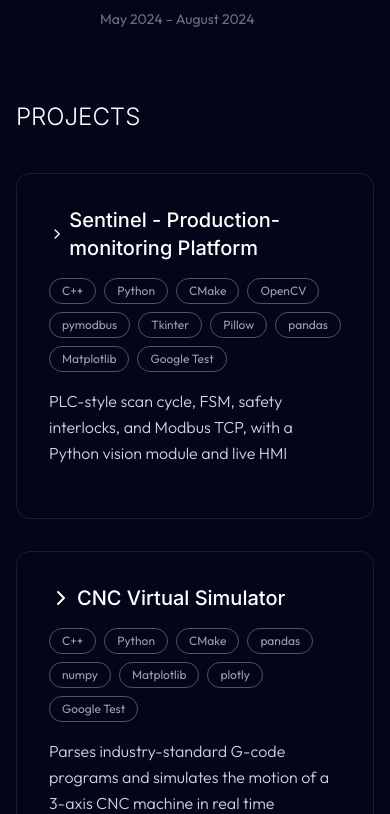
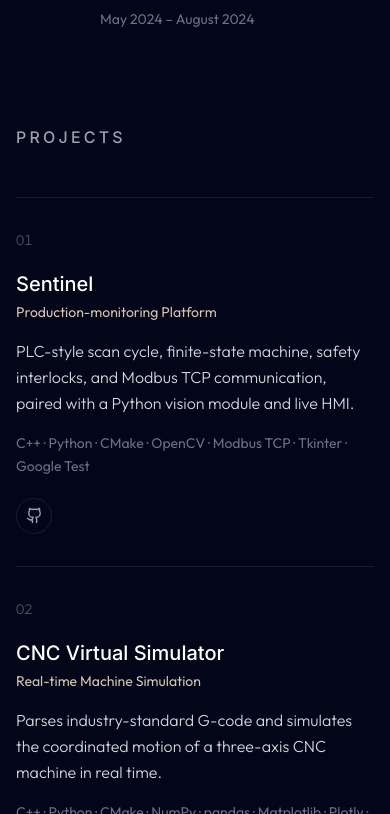
Before and after one commit to louisnguyenn/Louis-Personal-Portfolio, a React (Vite) app: page / in a window 390 px wide. Shown: the part 1770-2584 px from the top of the page. Built offline with nearby package versions, Linux system fonts and the light colour scheme.

Commit message:
restyle projects section

```diff
--- a/src/components/sections/Projects.jsx
+++ b/src/components/sections/Projects.jsx
@@ -1,22 +1,20 @@
-import { ArrowRight, ChevronRight, ExternalLink } from 'lucide-react';
+import { ArrowUpRight, Github } from 'lucide-react';
 import { ScrollReveal } from '../animations/ScrollReveal';
 
 export const Projects = () => {
   const projects = [
     {
-      title: 'Sentinel - Production-monitoring Platform',
+      title: 'Sentinel',
+      subtitle: 'Production-monitoring Platform',
       description:
-        'PLC-style scan cycle, FSM, safety interlocks, and Modbus TCP, with a Python vision module and live HMI',
+        'PLC-style scan cycle, finite-state machine, safety interlocks, and Modbus TCP communication, paired with a Python vision module and live HMI.',
       technologies: [
         'C++',
         'Python',
         'CMake',
         'OpenCV',
-        'pymodbus',
+        'Modbus TCP',
         'Tkinter',
-        'Pillow',
-        'pandas',
-        'Matplotlib',
         'Google Test',
       ],
       githubLink: 'https://github.com/louisnguyenn/sentinel',
@@ -24,25 +22,27 @@ export const Projects = () => {
     },
     {
       title: 'CNC Virtual Simulator',
+      subtitle: 'Real-time Machine Simulation',
       description:
-        'Parses industry-standard G-code programs and simulates the motion of a 3-axis CNC machine in real time',
+        'Parses industry-standard G-code and simulates the coordinated motion of a three-axis CNC machine in real time.',
       technologies: [
         'C++',
         'Python',
         'CMake',
+        'NumPy',
         'pandas',
-        'numpy',
         'Matplotlib',
-        'plotly',
+        'Plotly',
         'Google Test',
       ],
       githubLink: 'https://github.com/louisnguyenn/cnc-virtual-sim',
       liveLink: '',
     },
     {
-      title: 'Cask - C-Based Atomic Storage Kernel',
+      title: 'Cask',
+      subtitle: 'C-Based Atomic Storage Kernel',
       description:
-        'A minimal binary file-backed key-value store written in C, designed to emphasize memory safety, deterministic data layout, and toolchain-driven development.',
+        'A minimal binary file-backed key-value store focused on memory safety, deterministic data layout, and toolchain-driven development.',
       technologies: ['C', 'CMake', 'CTest'],
       githubLink: 'https://github.com/louisnguyenn/cask',
       liveLink: '',
@@ -50,79 +50,89 @@ export const Projects = () => {
   ];
 
   return (
-    <section id="projects" className="flex items-center justify-center pt-18">
-      <div className="w-full px-4 sm:px-6 lg:px-8">
+    <section id="projects" className="pt-24">
+      <div className="w-full px-4 sm:px-6">
         <ScrollReveal>
-          <div className="mb-10">
-            <h2 className="text-2xl md:text-3xl font-light mb-4 text-white">
+          <h2 className="mb-12 text-base font-medium tracking-[0.2em] text-gray-400">
             PROJECTS
           </h2>
-          </div>
         </ScrollReveal>
 
-        {/* Project Rows */}
-        <div className="max-w-3xl mx-auto w-full space-y-8">
+        <div className="border-t border-white/10">
           {projects.map((project, index) => (
             <ScrollReveal
-              key={index}
+              key={project.title}
               direction="up"
-              distance={30}
+              distance={24}
               duration={0.6}
               delay={index * 0.1}
             >
-              <div className="group p-8 transition-all duration-300 hover:shadow-xl hover:shadow-[#AA8F76]/10 hover:-translate-y-1 rounded-xl border border-white/10">
-                {/* Title */}
-                <h3 className="text-xl font-medium text-white mb-4 flex gap-1 items-center">
-                  <ChevronRight size={24} />
+              <article className="group border-b border-white/10">
+                <div className="grid gap-5 py-8 sm:grid-cols-[52px_1fr_auto] sm:gap-7">
+                  {/* Project number */}
+                  <span className="text-sm font-light tabular-nums text-gray-600 transition-colors duration-300 group-hover:text-gray-400">
+                    {String(index + 1).padStart(2, '0')}
+                  </span>
+
+                  {/* Project content */}
+                  <div className="min-w-0">
+                    <div className="flex flex-col gap-1">
+                      <h3 className="text-xl font-medium text-white">
                         <a
                           href={project.githubLink}
                           target="_blank"
-                    className="hover:text-[#D4C4B0] transition-colors hover:underline duration-300"
+                          rel="noopener noreferrer"
+                          className="inline-flex items-center gap-2 transition-colors duration-300 hover:text-[#D4C4B0]"
                         >
                           {project.title}
+
+                          <ArrowUpRight
+                            size={18}
+                            className="translate-y-0.5 opacity-0 transition-all duration-300 group-hover:translate-x-1 group-hover:-translate-y-0.5 group-hover:opacity-100"
+                          />
                         </a>
                       </h3>
 
-                {/* Technologies */}
-                <div className="flex flex-wrap gap-2 mb-4">
-                  {project.technologies.map((tech, techIndex) => (
-                    <span
-                      key={techIndex}
-                      className="text-gray-400 text-xs px-3 py-1 border border-gray-600 rounded-full hover:border-[#AA8F76] hover:text-[#D4C4B0] transition-colors duration-300"
-                    >
-                      {tech}
-                    </span>
-                  ))}
+                      <p className="text-sm text-[#D4C4B0]">
+                        {project.subtitle}
+                      </p>
                     </div>
 
-                {/* Description */}
-                <div className="max-w-lg">
-                  <p className="text-gray-300 leading-relaxed font-light mb-5">
+                    <p className="mt-4 max-w-xl text-base font-light leading-relaxed text-gray-300">
                       {project.description}
+                    </p>
+
+                    <p className="mt-4 text-sm leading-relaxed text-gray-500">
+                      {project.technologies.join(' · ')}
                     </p>
                   </div>
 
                   {/* Links */}
-                <div className="flex flex-row gap-3 justify-end">
-                  {project.liveLink ? (
+                  <div className="flex items-start gap-3 sm:justify-end">
+                    <a
+                      href={project.githubLink}
+                      target="_blank"
+                      rel="noopener noreferrer"
+                      aria-label={`View ${project.title} on GitHub`}
+                      className="flex h-9 w-9 items-center justify-center rounded-full border border-white/10 text-gray-400 transition-all duration-300 hover:border-white/30 hover:text-white"
+                    >
+                      <Github size={17} />
+                    </a>
+
+                    {project.liveLink && (
                       <a
                         href={project.liveLink}
                         target="_blank"
                         rel="noopener noreferrer"
-                      className="inline-flex items-center justify-center gap-2 text-gray-300 font-medium hover:text-white transition-colors duration-300 group/link py-2 px-4 border border-gray-600 rounded-lg hover:border-[#AA8F76] whitespace-nowrap"
+                        aria-label={`View ${project.title} live`}
+                        className="flex h-9 w-9 items-center justify-center rounded-full border border-white/10 text-gray-400 transition-all duration-300 hover:border-white/30 hover:text-white"
                       >
-                      <ExternalLink size={18} />
-                      Live Site
-                      <ArrowRight
-                        size={16}
-                        className="transform group-hover/link:translate-x-1 transition-transform duration-300"
-                      />
+                        <ArrowUpRight size={17} />
                       </a>
-                  ) : (
-                    ''
                     )}
                   </div>
                 </div>
+              </article>
             </ScrollReveal>
           ))}
         </div>
```
Lines whose indentation alone changed are shown as unchanged.
